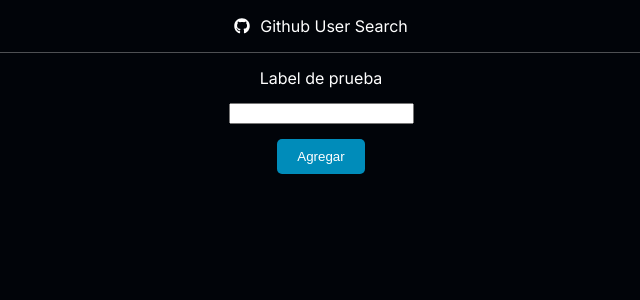
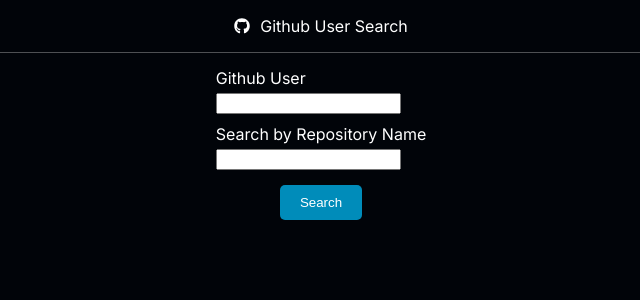
Before and after one commit to JeisonRedondo/user-github-repo_page, a React (Vite) app: page / in a window 1280 px wide. Shown: the top 300 px of the page, without its empty margins (319-959 px from the left). Built offline with nearby package versions, Linux system fonts and the light colour scheme.

Commit message:
[ADD,CHANGE](Design)Create first template for user search, adding folder for templates,adding prop-types module

```diff
--- a/package.json
+++ b/package.json
@@ -15,6 +15,7 @@
     "@fortawesome/free-solid-svg-icons": "^6.6.0",
     "@fortawesome/react-fontawesome": "^0.2.2",
     "axios": "^1.7.4",
+    "prop-types": "^15.8.1",
     "react": "^18.3.1",
     "react-dom": "^18.3.1",
     "react-icons": "^5.3.0",
--- a/src/App.jsx
+++ b/src/App.jsx
@@ -1,10 +1,8 @@
 //import { useState } from "react";
 import styled from "styled-components";
 
-import ButtonTest from "./atoms/button.jsx";
-import Input from "./atoms/input.jsx";
-import Label from "./atoms/label.jsx";
 import Navbar from "./organisms/Navbar.jsx";
+import UserQueryView from "./templates/user-query.jsx";
 
 const StyledApp = styled.main`
   min-width: 36px;
@@ -23,9 +21,7 @@ function App() {
   return (
     <StyledApp>
       <Navbar></Navbar>
-      <Label></Label>
-      <Input></Input>
-      <ButtonTest></ButtonTest>
+      <UserQueryView></UserQueryView>
     </StyledApp>
   );
 }
--- a/src/atoms/button.jsx
+++ b/src/atoms/button.jsx
@@ -1,4 +1,5 @@
 import styled from "styled-components";
+import PropTypes from "prop-types";
 
 const StyledButton = styled.button`
   width: fit-content;
@@ -15,8 +16,12 @@ const StyledButton = styled.button`
   }
 `;
 
-function Button() {
-  return <StyledButton>Agregar</StyledButton>;
+function Button({ texto }) {
+  return <StyledButton>{texto}</StyledButton>;
 }
 
+Button.propTypes = {
+  texto: PropTypes.string.isRequired,
+};
+
 export default Button;
--- a/src/atoms/label.jsx
+++ b/src/atoms/label.jsx
@@ -1,12 +1,17 @@
 import styled from "styled-components";
+import PropTypes from "prop-types";
 
 const StyledLabel = styled.label`
   width: fit-content;
   height: fit-content;
 `;
 
-function Label() {
-  return <StyledLabel>Label de prueba</StyledLabel>;
+function Label({ children }) {
+  return <StyledLabel>{children}</StyledLabel>;
 }
 
+Label.PropTypes = {
+  children: PropTypes.string.isRequired,
+};
+
 export default Label;
--- /dev/null
+++ b/src/templates/user-query.jsx
@@ -0,0 +1,37 @@
+import Label from "../atoms/label.jsx";
+import Input from "../atoms/input";
+import Button from "../atoms/button.jsx";
+
+import styled from "styled-components";
+
+const StyledArticle = styled.article`
+  display: flex;
+  flex-direction: column;
+  gap: 5px;
+`;
+
+const StyledDiv = styled.div`
+  display: flex;
+  flex-direction: column;
+  justify-content: start;
+  gap: 10px;
+`;
+function UserQueryView() {
+  return (
+    <>
+      <StyledDiv>
+        <StyledArticle>
+          <Label>Github User</Label>
+          <Input></Input>
+        </StyledArticle>
+        <StyledArticle>
+          <Label>Search by Repository Name</Label>
+          <Input></Input>
+        </StyledArticle>
+      </StyledDiv>
+      <Button texto="Search"></Button>
+    </>
+  );
+}
+
+export default UserQueryView;
```
Also changed, not shown: eslint.config.js (+18 -17 lines), 1 other file (tests, documents, lock files or other folders).
